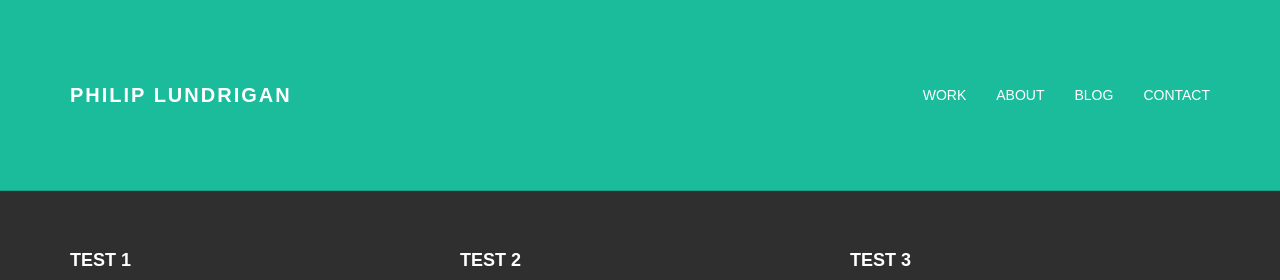
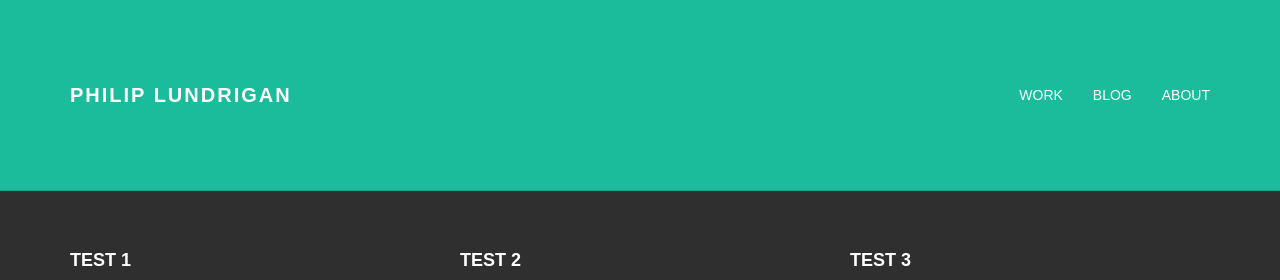
Before and after one commit to philipbl/philipbl.github.io, a Jekyll site: the page built from blog/index.html, in a window 1280 px wide. Shown: the top 280 px of the page. Built offline with Jekyll 4.4.1, drawn with Linux system fonts in a browser that asks for light colours; some web fonts are replaced.

Commit message:
Nav uses _data instead of hard coded values

```diff
--- a/_includes/nav.html
+++ b/_includes/nav.html
@@ -13,12 +13,17 @@
             </div>
             <div class="navbar-collapse collapse navbar-responsive-collapse">
                 <ul class="nav navbar-nav navbar-right">
-                    <li><a href="/work">Work</a></li>
+                    {% for nav_item in site.data.nav.items %}
+                        <li><a href="{{ nav_item.url }}">{{ nav_item.text }}</a></li>
+                    {% endfor %}
+<!--                     <li><a href="/work">Work</a></li>
                     <li><a href="/about">About</a></li>
                     <li><a href="/blog">Blog</a></li>
-                    <li><a href="/">Contact</a></li>
+                    <li><a href="/">Contact</a></li> -->
                 </ul>
             </div>
+
+
         </div>
     </div>
 </nav>
```
Also changed, not shown: _data/nav.yml (added, +9 -0 lines).
